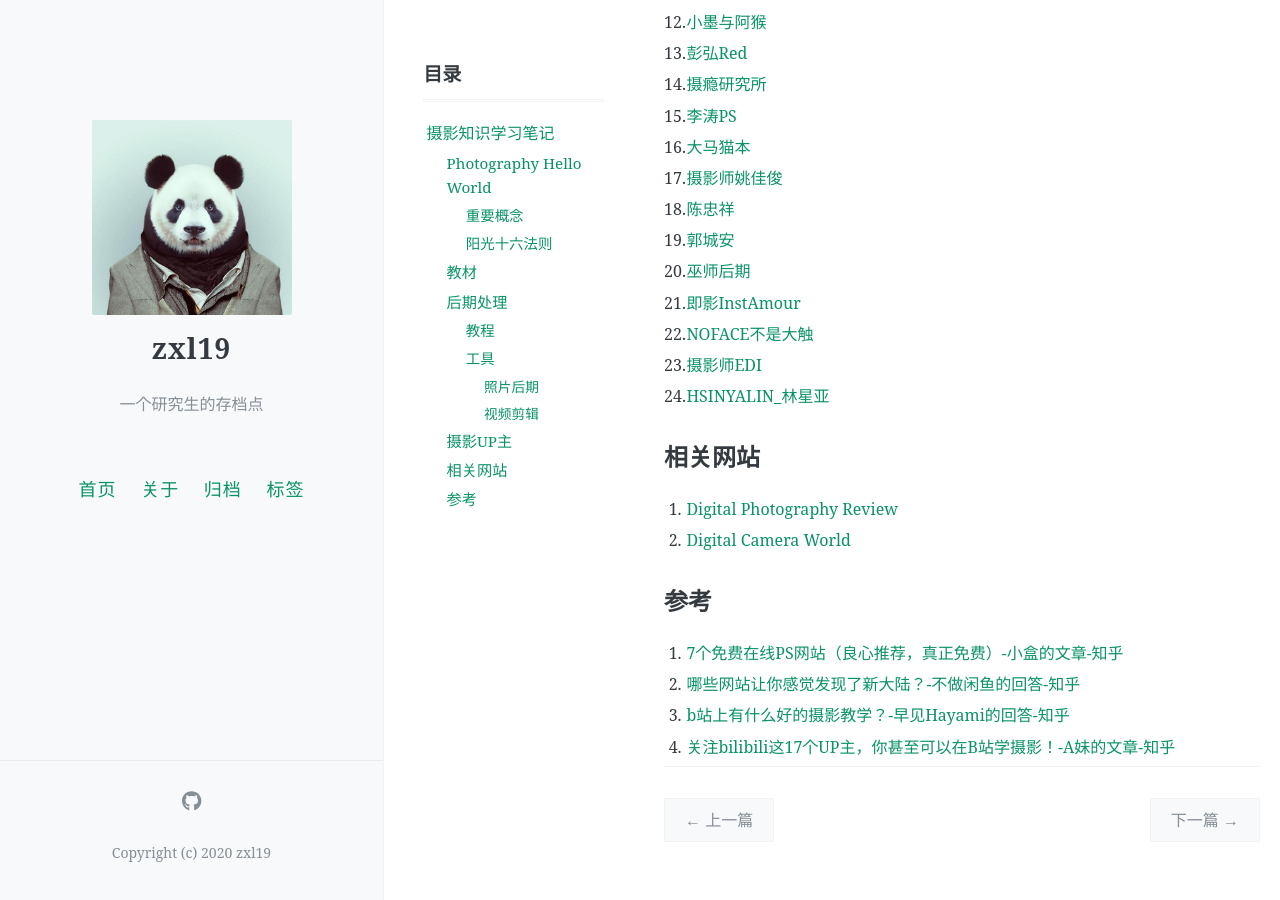
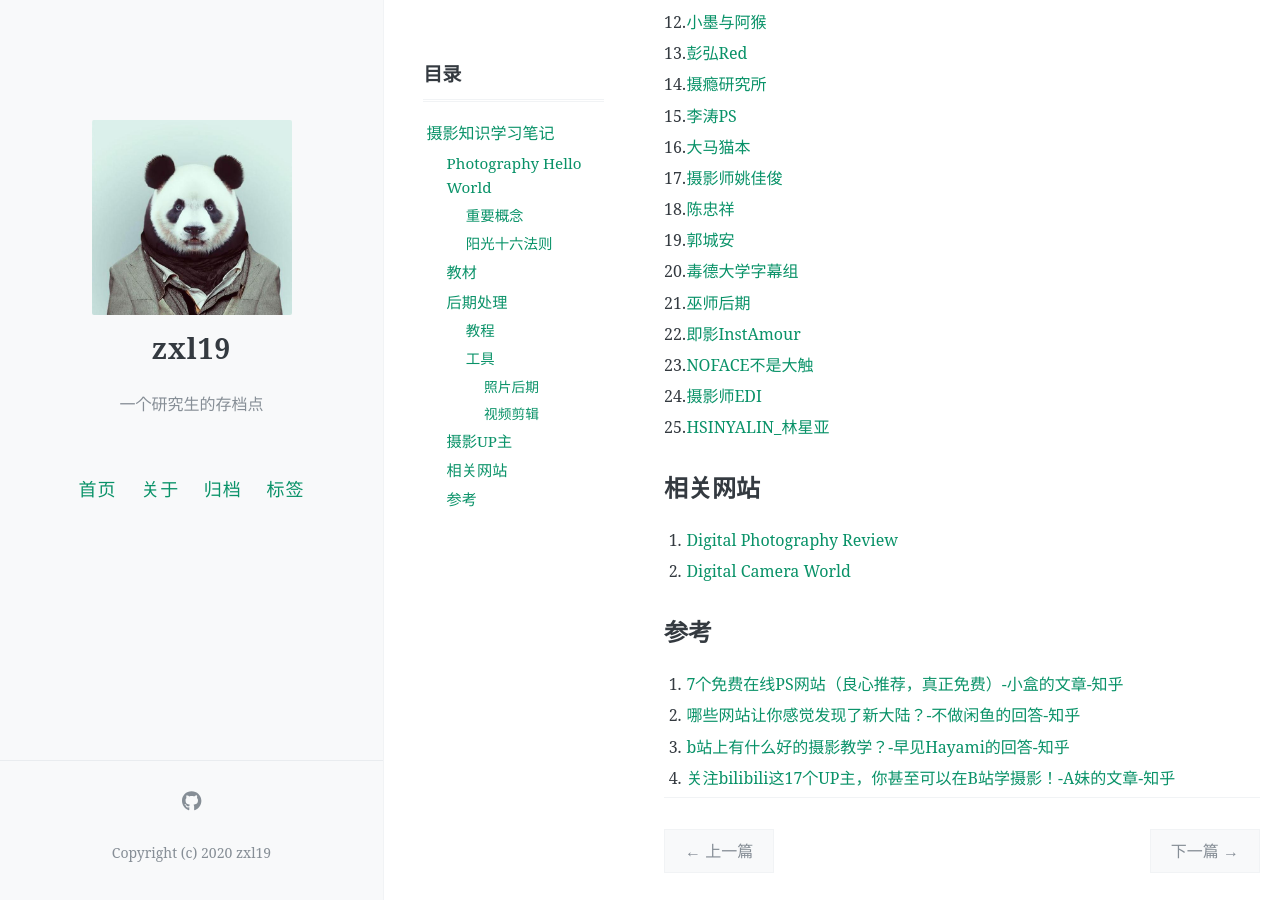
Before and after one commit to zxl19/zxl19.github.io, a Jekyll site: the page built from _posts/2021-08-03-photography-note.md, in a window 1280 px wide and 900 px high, scrolled down 2351 px. Built offline with Jekyll 4.4.1, drawn with Linux system fonts in a browser that asks for light colours; comment, search, counter and statistics services are not loaded.

Commit message:
Update Posts

```diff
--- a/_posts/2021-08-03-photography-note.md
+++ b/_posts/2021-08-03-photography-note.md
@@ -101,11 +101,12 @@ pinned: false
 17. [摄影师姚佳俊](https://space.bilibili.com/386460499)
 18. [陈忠祥](https://space.bilibili.com/238171819)
 19. [郭城安](https://space.bilibili.com/23686287)
-20. [巫师后期](https://space.bilibili.com/105686205)
-21. [即影InstAmour](https://space.bilibili.com/14118905)
-22. [NOFACE不是大触](https://space.bilibili.com/4012943)
-23. [摄影师EDI](https://space.bilibili.com/84480709)
-24. [HSINYALIN_林星亚](https://space.bilibili.com/7695611)
+20. [毒德大学字幕组](https://space.bilibili.com/8990248)
+21. [巫师后期](https://space.bilibili.com/105686205)
+22. [即影InstAmour](https://space.bilibili.com/14118905)
+23. [NOFACE不是大触](https://space.bilibili.com/4012943)
+24. [摄影师EDI](https://space.bilibili.com/84480709)
+25. [HSINYALIN_林星亚](https://space.bilibili.com/7695611)
 
 ## 相关网站
 
```
Also changed, not shown: _posts/2021-06-01-cpp-library.md (+1 -0 lines).
